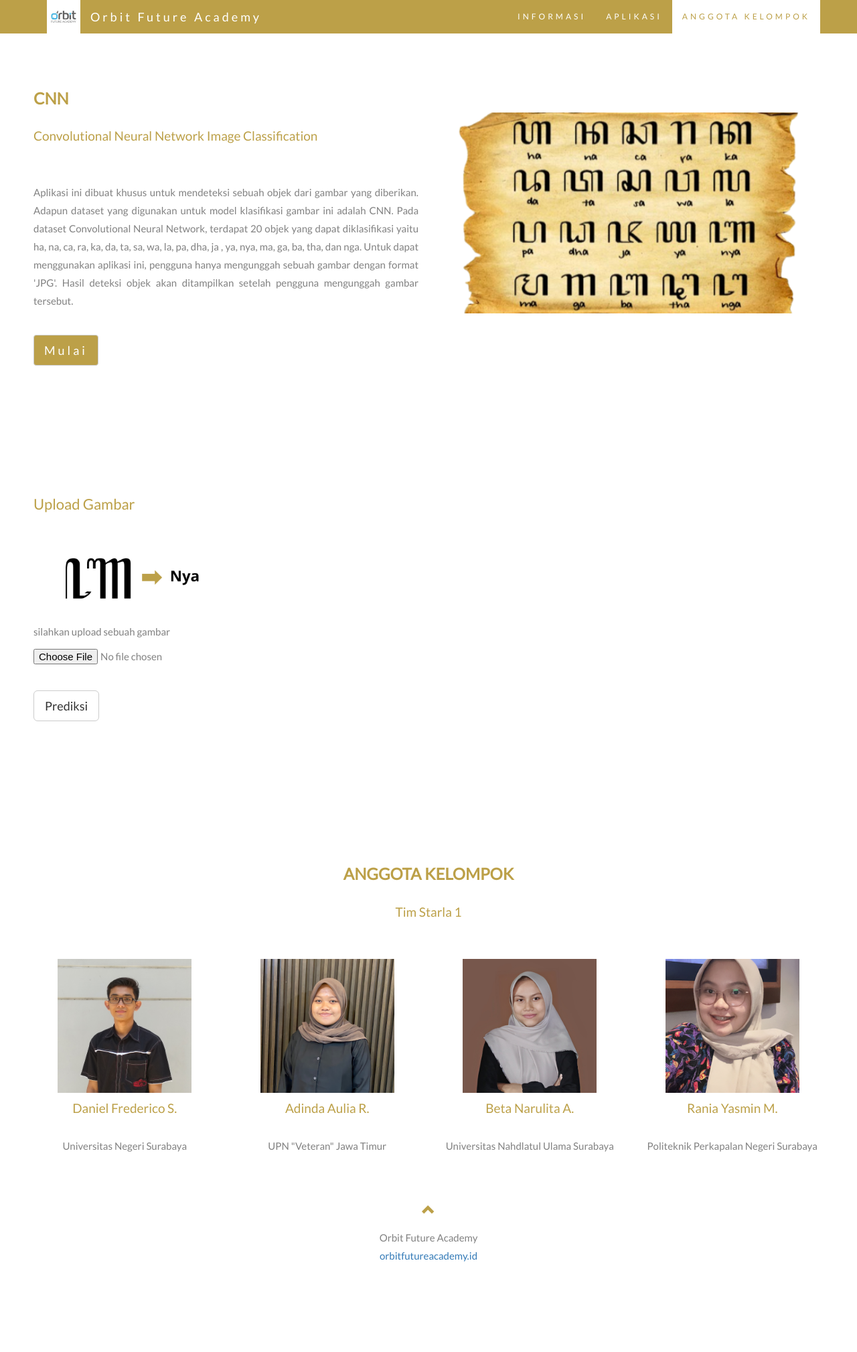
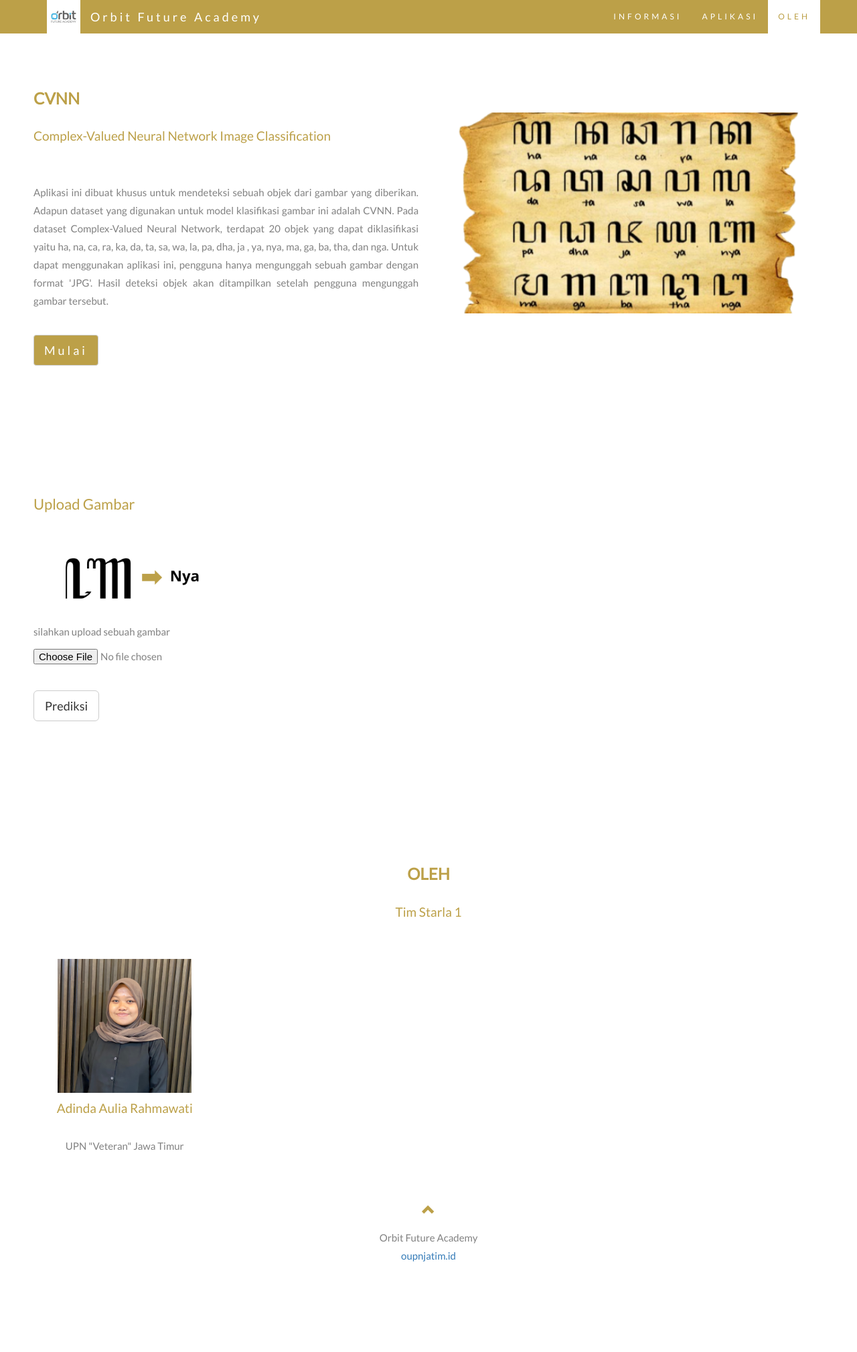
Before and after one commit to adindaauliaa/aksara-jawa, a Flask app: page / in a window 1280 px wide. Shown: the whole page at 67% size. Run offline with Flask 3, Linux system fonts and the light colour scheme.

Commit message:
Update index.html

```diff
--- a/templates/index.html
+++ b/templates/index.html
@@ -2,7 +2,7 @@
 <html lang="en">
 <head>
 	<!-- Judul Halaman -->
-	<title>Orbit Future Academy</title>
+	<title>Klasisikasi Aksara Jawa Nglegena</title>
 
 	<meta charset="utf-8">
 	<meta name="viewport" content="width=device-width, initial-scale=1">
@@ -38,7 +38,7 @@
 				<ul class="nav navbar-nav navbar-right">
 					<li><a href="#informasi">INFORMASI</a></li>
 					<li><a href="#aplikasi">APLIKASI</a></li>
-					<li><a href="#anggotaKelompok">ANGGOTA KELOMPOK</a></li>
+					<li><a href="#oleh">OLEH</a></li>
 				</ul>
 			</div>
 		</div>
@@ -50,12 +50,12 @@
 		<br>
 		<div class="row">
 			<div class="col-sm-6">
-				<h2>CNN</h2>
-				<h4>Convolutional Neural Network Image Classification</h4><br>
+				<h2>CVNN</h2>
+				<h4>Complex-Valued Neural Network Image Classification</h4><br>
 				<p style="text-align: justify;text-justify: inter-word;">
 					Aplikasi ini dibuat khusus untuk mendeteksi sebuah objek dari gambar yang diberikan.
-					Adapun dataset yang digunakan untuk model klasifikasi gambar ini adalah CNN.
-					Pada dataset Convolutional Neural Network, terdapat 20 objek yang dapat diklasifikasi yaitu ha, na, ca, ra, ka, da, ta,
+					Adapun dataset yang digunakan untuk model klasifikasi gambar ini adalah CVNN.
+					Pada dataset Complex-Valued Neural Network, terdapat 20 objek yang dapat diklasifikasi yaitu ha, na, ca, ra, ka, da, ta,
 					sa, wa, la, pa, dha, ja , ya, nya, ma, ga, ba, tha, dan nga.
 					Untuk dapat menggunakan aplikasi ini, pengguna hanya mengunggah sebuah gambar dengan format 'JPG'.
 					Hasil deteksi objek akan ditampilkan setelah pengguna mengunggah gambar tersebut.
@@ -119,32 +119,17 @@
 		</br>
 	</div>
 
-	<!-- Bagian Halaman (Anggota Kelompok) -->
-	<div id="anggotaKelompok" class="container-fluid text-center">
+	<!-- Bagian Halaman (oleh) -->
+	<div id="oleh" class="container-fluid text-center">
 		<br>
-		<h2>ANGGOTA KELOMPOK</h2>
+		<h2>OLEH</h2>
 		<h4>Tim Starla 1</h4>
 		<br>
 		<div class="row slideanim">
 			<div class="col-sm-3">
-				<img src={{ url_for('static', filename='/images/danielfs.jpg' ) }} width="200"></img>
-				<h4>Daniel Frederico S.</h4>
-				<p>Universitas Negeri Surabaya</p>
-			</div>
-			<div class="col-sm-3">
 				<img src={{ url_for('static', filename='/images/Adinda.jpg' ) }} width="200"></img>
-				<h4>Adinda Aulia R.</h4>
+				<h4>Adinda Aulia Rahmawati</h4>
 				<p>UPN "Veteran" Jawa Timur</p>
-			</div>
-			<div class="col-sm-3">
-				<img src={{ url_for('static', filename='/images/betanarulita.jpg' ) }} width="200"></img>
-				<h4>Beta Narulita A.</h4>
-				<p>Universitas Nahdlatul Ulama Surabaya</p>
-			</div>
-			<div class="col-sm-3">
-				<img src={{ url_for('static', filename='/images/rania.jpg' ) }} width="200"></img>
-				<h4>Rania Yasmin M.</h4>
-				<p>Politeknik Perkapalan Negeri Surabaya</p>
 			</div>
 	</div>
 
@@ -153,7 +138,7 @@
 		<a href="#halamanku" title="To Top">
 			<span class="glyphicon glyphicon-chevron-up"></span>
 		</a>
-		<p>Orbit Future Academy <br> <a href="https://orbitfutureacademy.id/">orbitfutureacademy.id</a></p>
+		<p>Orbit Future Academy <br> <a href="https://www.upnjatim.ac.id//">oupnjatim.id</a></p>
 	</footer>
 
 	<!-- JavaScript untuk Animasi Scroll dan Prediksi Model -->
```
